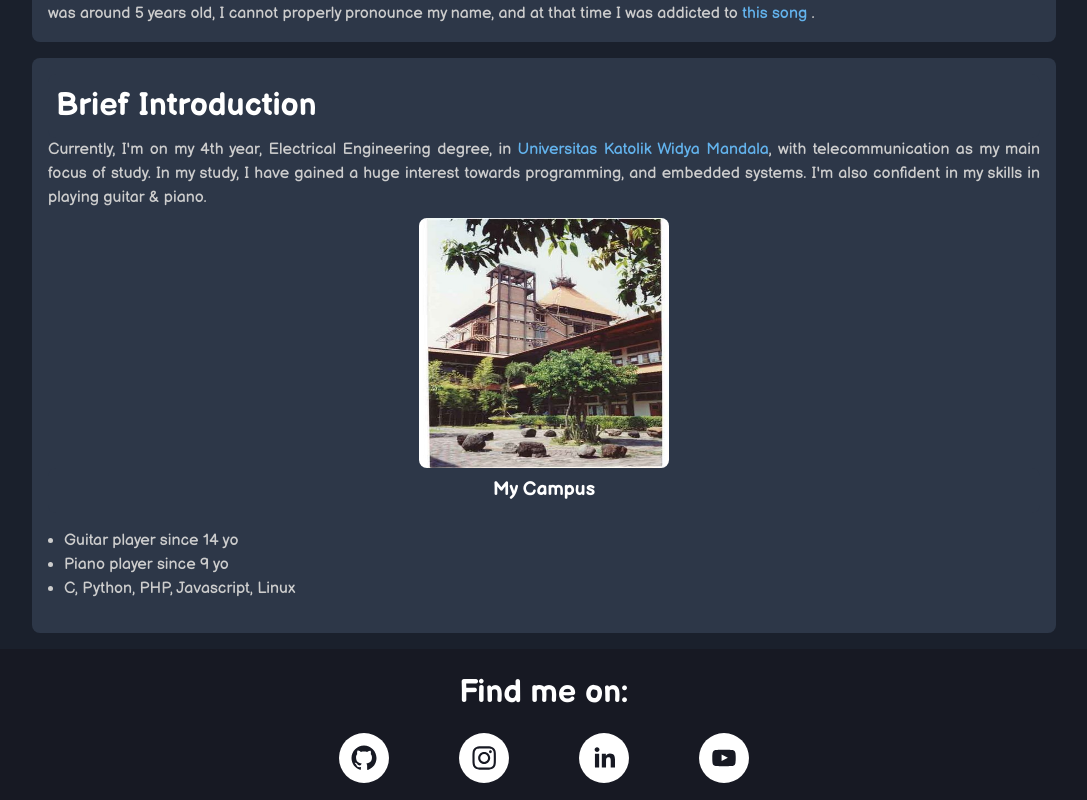
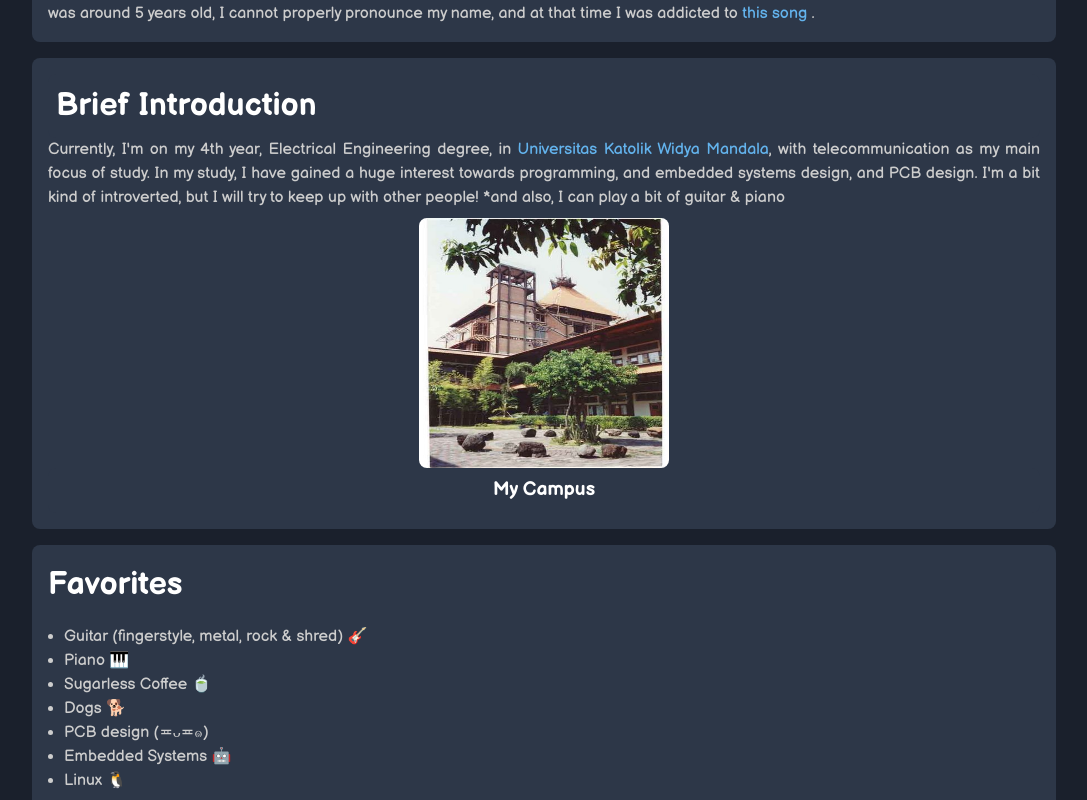
Before and after one commit to yeyee2901/my-website, a React (Create React App) app: page / in a window 1280 px wide. Shown: the part 580-1380 px from the top of the page, without its empty margins (96-1183 px from the left). Built offline with nearby package versions, Linux system fonts and the light colour scheme.

Commit message:
ADD: more home content

```diff
--- a/src/pages/home.jsx
+++ b/src/pages/home.jsx
@@ -44,7 +44,8 @@ const Home = () => {
             borderRadius="lg"
           />, with telecommunication as my main focus of study.
           In my study, I have gained a huge interest towards programming, and embedded
-          systems. I&apos;m also confident in my skills in playing guitar & piano.
+          systems design, and PCB design. I&apos;m a bit kind of introverted, but I will try
+          to keep up with other people! *and also, I can play a bit of guitar & piano
         </Text>
 
         <Box
@@ -62,15 +63,25 @@ const Home = () => {
           My Campus
         </StyledHeading>
 
+      </BoxSection>
+
+      <BoxSection mb={4}>
+        <Text as="strong" fontSize="2em" color="white">
+          Favorites
+        </Text>
         <Box p={4}>
           <ul>
-            <li>Guitar player since 14 yo</li>
-            <li>Piano player since 9 yo</li>
-            <li>C, Python, PHP, Javascript, Linux</li>
+            <li>Guitar (fingerstyle, metal, rock & shred) 🎸</li>
+            <li>Piano 🎹</li>
+            <li>Sugarless Coffee 🍵</li>
+            <li>Dogs 🐕</li>
+            <li>PCB design (≖ᴗ≖๑)</li>
+            <li>Embedded Systems 🤖</li>
+            <li>Linux 🐧</li>
           </ul>
         </Box>
+
       </BoxSection>
-
     </>
   )
 }
```
